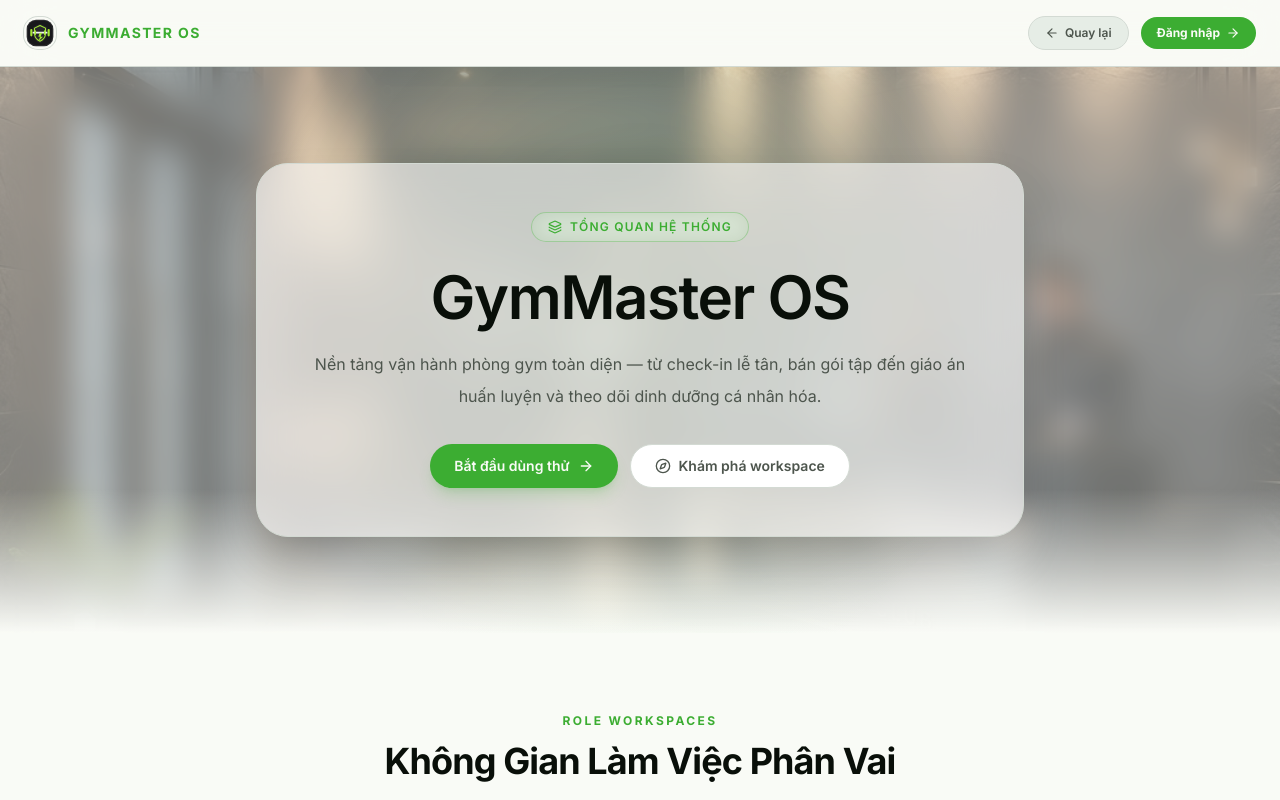
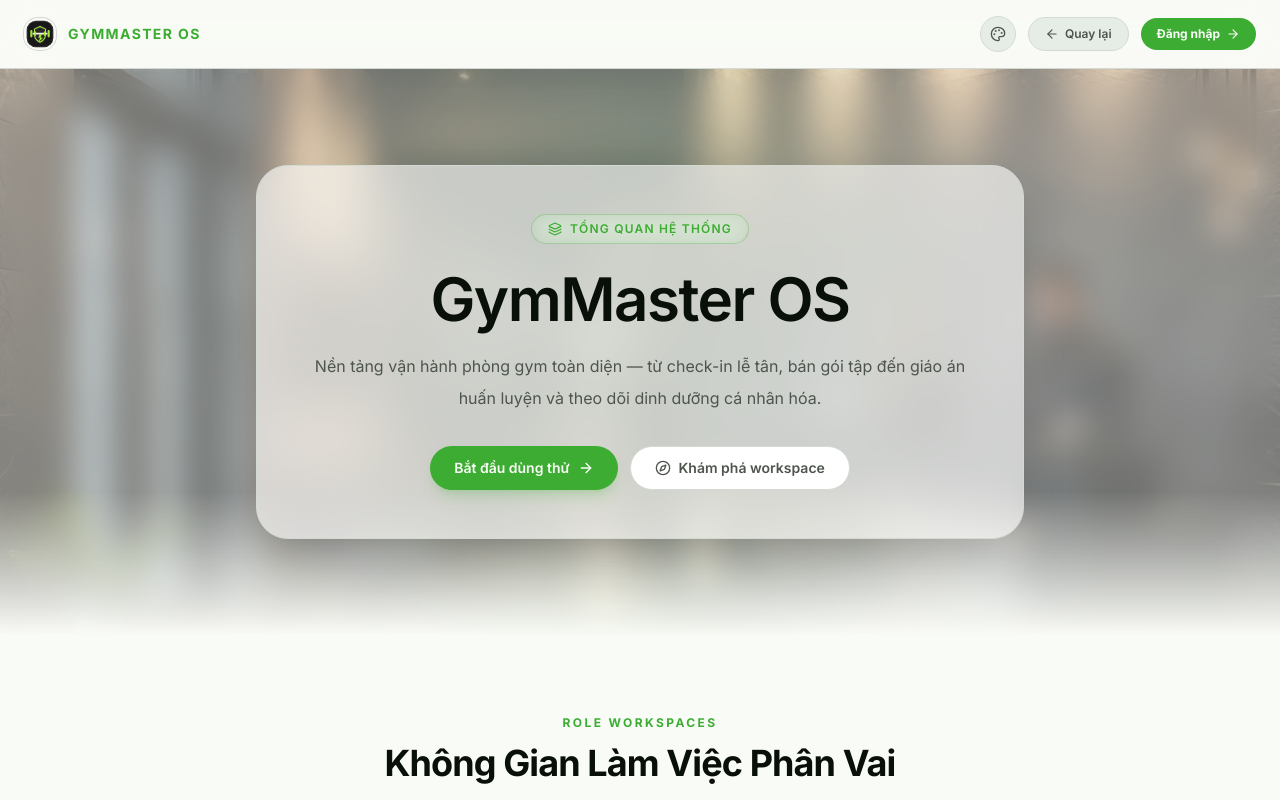
Before and after one commit to SWP391-GymMaster/GymMaster-frontend, a Next.js app: page /about in a window 1280 px wide. Shown: the top 800 px of the page. Built offline with nearby package versions, Linux system fonts and the light colour scheme; no server answers.

Commit message:
feat(fe-about): integrate SettingsDialog in about page header for theme customization

```diff
--- a/src/app/(auth)/about/page.tsx
+++ b/src/app/(auth)/about/page.tsx
@@ -21,9 +21,12 @@ import {
   UsersRound,
   Volume2,
   Zap,
+  Palette,
 } from "lucide-react";
 import { toast } from "sonner";
 import { gymMasterAssets } from "@/lib/gymmaster-assets";
+import { SettingsDialog } from "@/features/billing/components/SettingsDialog";
+import { useSidebarStore } from "@/stores/useSideBarStore";
 
 // ─── Constants ───────────────────────────────────────────────────────────────
 
@@ -203,6 +206,7 @@ const ACCENT = {
 // ─── Page Component ───────────────────────────────────────────────────────────
 
 export default function AboutPage() {
+  const { isSettingsOpen, setSettingsOpen } = useSidebarStore();
   const [copied, setCopied] = useState<Record<string, boolean>>({});
 
   const handleCopy = (text: string, key: string, label: string) => {
@@ -235,6 +239,14 @@ export default function AboutPage() {
           </span>
         </div>
         <div className="flex items-center gap-3">
+          <button
+            onClick={() => setSettingsOpen(true)}
+            className="inline-flex size-9 items-center justify-center rounded-full border border-border bg-muted text-muted-foreground transition hover:bg-accent hover:text-accent-foreground active:scale-[0.98]"
+            type="button"
+            title="Cấu hình giao diện"
+          >
+            <Palette className="size-4" />
+          </button>
           <Link
             href="/welcome"
             className="inline-flex items-center gap-1.5 rounded-full border border-border bg-muted px-4 py-2 text-xs font-semibold text-muted-foreground transition hover:bg-accent hover:text-accent-foreground active:scale-[0.98]"
@@ -602,6 +614,7 @@ export default function AboutPage() {
           </Link>
         </div>
       </footer>
+      <SettingsDialog open={isSettingsOpen} onOpenChange={setSettingsOpen} />
     </div>
   );
 }
```
